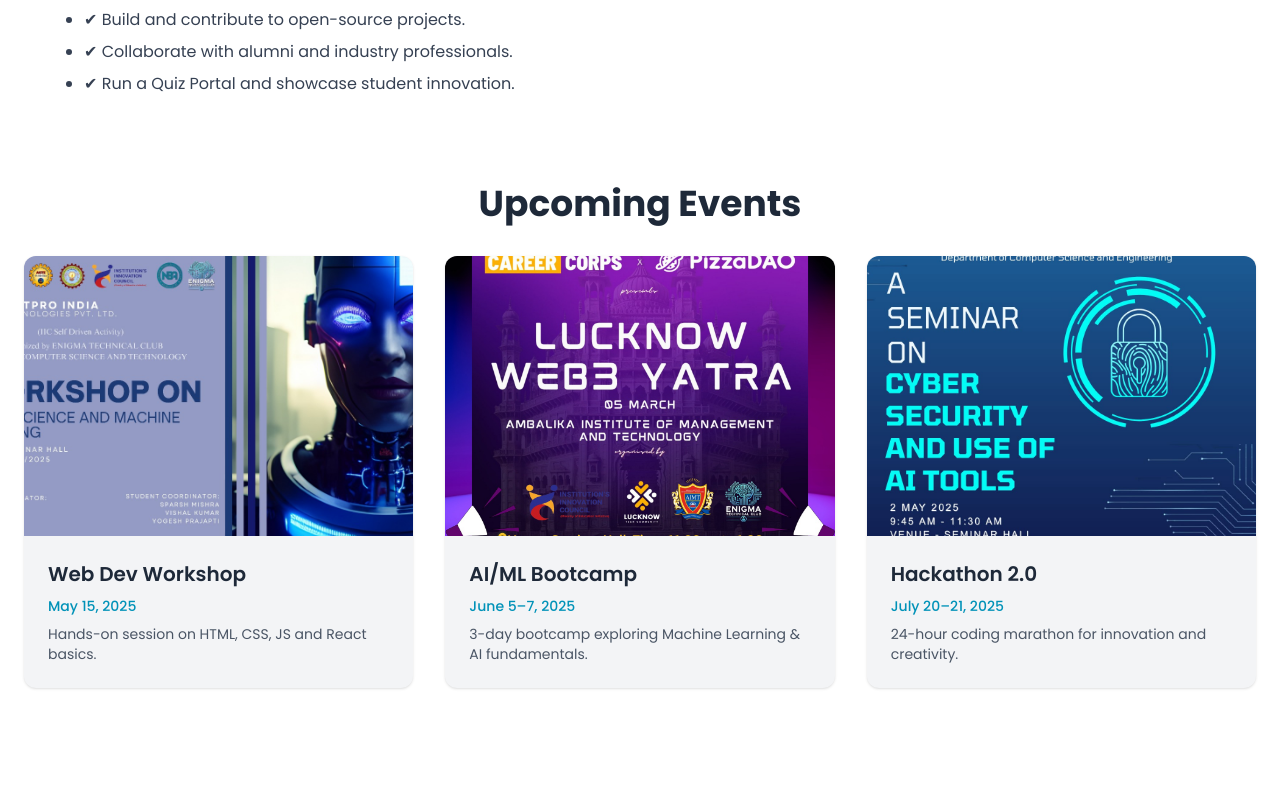
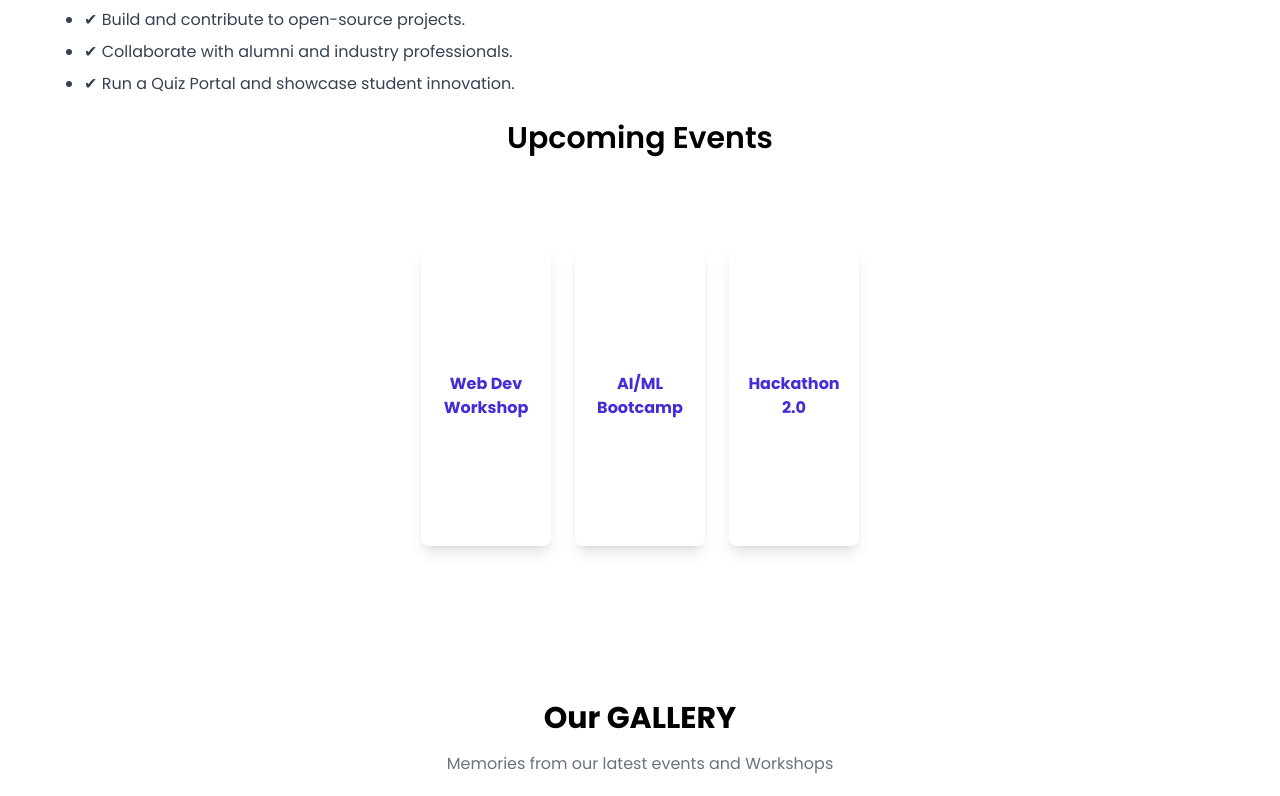
Before and after one commit to Jais-Abhi/Enigma, a React (Vite) app in the folder frontend/: page / in a window 1280 px wide. Shown: the part 984-1780 px from the top of the page. Built offline with nearby package versions, Linux system fonts and the light colour scheme.

Commit message:
home pagr Events updated

```diff
--- a/frontend/src/components/Header.jsx
+++ b/frontend/src/components/Header.jsx
@@ -17,7 +17,7 @@ export default function Header() {
         <Link to="/" className="flex items-center mr-4 md:mr-16">
           <img
             className="w-12 h-12 md:w-[4rem] md:h-[4rem]"
-            src="/enigma.png"
+            src="/enigma_logo.png"
             alt="Enigma Logo"
           />
           <p className="text-black text-lg md:text-2xl font-bold ml-2 md:ml-4">
@@ -34,7 +34,7 @@ export default function Header() {
                 { to: "/members", label: "Members" },
                 { to: "/gallery", label: "Gallery" },
                 { to: "/events", label: "Events" },
-                { to: "/about", label: "AboutUS" },
+                { to: "/about", label: "About Us" },
               ].map((item) => (
                 <Link
                   key={item.to}
@@ -78,7 +78,7 @@ export default function Header() {
               { to: "/members", label: "Members" },
               { to: "/gallery", label: "Gallery" },
               { to: "/events", label: "Events" },
-              { to: "/about", label: "AboutUS" },
+              { to: "/about", label: "About Us" },
             ].map((item) => (
               <Link
                 key={item.to}
--- a/frontend/src/components/Login.jsx
+++ b/frontend/src/components/Login.jsx
@@ -5,6 +5,7 @@ import { useNavigate } from "react-router-dom";
 import { useDispatch } from 'react-redux'; // ✔️ This is the correct source
 import { addUser } from "../slices/userSlice";
 import { BaseUrl } from "../utils/constant";
+import { motion } from "framer-motion";
 import axios from "axios";
 
 const Login = () => {
@@ -135,12 +136,14 @@ const Login = () => {
           placeholder="Password"
           className="p-2 m-2 border rounded"
         />
-        <button
+        <motion.button
           className="p-2 m-2 bg-green-600 text-white rounded text-2xl font-semibold cursor-pointer"
           onClick={() => handleButtonClick()}
+          whileHover={{scale:1.1}}
+          whileTap={{scale:0.8}}
         >
           {IsLoginInForm ? "Log In" : "Register"}
-        </button>
+        </motion.button>
         {errMessage && (
           <p className="text-red-600 m-2 font-bold">{errMessage}</p>
         )}
--- a/frontend/src/components/main/MainEvent.jsx
+++ b/frontend/src/components/main/MainEvent.jsx
@@ -1,60 +1,191 @@
-import React from "react";
+// import React from "react";
+
+// const events = [
+//   {
+//     title: "Web Dev Workshop",
+//     date: "May 15, 2025",
+//     description: "Hands-on session on HTML, CSS, JS and React basics.",
+//     image: "/event-1.jpg",
+//   },
+//   {
+//     title: "AI/ML Bootcamp",
+//     date: "June 5–7, 2025",
+//     description: "3-day bootcamp exploring Machine Learning & AI fundamentals.",
+//     image: "/event-2.jpg",
+//   },
+//   {
+//     title: "Hackathon 2.0",
+//     date: "July 20–21, 2025",
+//     description: "24-hour coding marathon for innovation and creativity.",
+//     image: "event-3.jpg",
+//   },
+// ];
+
+// const MainEvent = () => {
+//   return (
+//     <div className="bg-white px-4 md:px-6 pt-6 pb-10 mt-10">
+//       <div className="max-w-7xl mx-auto">
+//         <h2 className="text-2xl md:text-4xl font-bold text-center text-gray-800 mb-8">
+//           Upcoming Events
+//         </h2>
+
+//         <div className="grid gap-6 md:gap-8 grid-cols-1 md:grid-cols-2 lg:grid-cols-3">
+//           {events.map((event, index) => (
+//             <div
+//               key={index}
+//               className="bg-gray-100 rounded-xl overflow-hidden shadow-sm hover:shadow-md transition"
+//             >
+//               <img
+//                 src={event.image}
+//                 alt={event.title}
+//                 className="w-full h-70 object-cover"
+//               />
+//               <div className="p-4 md:p-6">
+//                 <h3 className="text-lg md:text-xl font-semibold text-gray-800 mb-2">
+//                   {event.title}
+//                 </h3>
+//                 <p className="text-sm text-cyan-600 font-medium mb-2">
+//                   {event.date}
+//                 </p>
+//                 <p className="text-gray-600 text-sm">{event.description}</p>
+//               </div>
+//             </div>
+//           ))}
+//         </div>
+//       </div>
+//     </div>
+//   );
+// };
+
+// export default MainEvent;
+
+// src/MainEvent.jsx
+
+
+
+
+// src/MainEvent.jsx
+import React, { useState } from 'react';
+import { motion, AnimatePresence } from 'framer-motion';
 
 const events = [
   {
-    title: "Web Dev Workshop",
-    date: "May 15, 2025",
-    description: "Hands-on session on HTML, CSS, JS and React basics.",
-    image: "/event-1.jpg",
+    name: "Web Dev Workshop",
+    description: "Hands-on session on HTML, CSS, JS and React basics. Learn the fundamentals of web development.",
   },
   {
-    title: "AI/ML Bootcamp",
-    date: "June 5–7, 2025",
-    description: "3-day bootcamp exploring Machine Learning & AI fundamentals.",
-    image: "/event-2.jpg",
+    name: "AI/ML Bootcamp",
+    description: "3-day bootcamp exploring Machine Learning & AI fundamentals. Dive deep into algorithms and neural networks."
   },
   {
-    title: "Hackathon 2.0",
-    date: "July 20–21, 2025",
-    description: "24-hour coding marathon for innovation and creativity.",
-    image: "event-3.jpg",
+    name: "Hackathon 2.0",
+    description: "24-hour coding marathon for innovation and creativity. Build amazing projects and solve real-world problems."
   },
 ];
 
 const MainEvent = () => {
   return (
-    <div className="bg-white px-4 md:px-6 pt-6 pb-10 mt-10">
-      <div className="max-w-7xl mx-auto">
-        <h2 className="text-2xl md:text-4xl font-bold text-center text-gray-800 mb-8">
-          Upcoming Events
-        </h2>
-
-        <div className="grid gap-6 md:gap-8 grid-cols-1 md:grid-cols-2 lg:grid-cols-3">
-          {events.map((event, index) => (
-            <div
-              key={index}
-              className="bg-gray-100 rounded-xl overflow-hidden shadow-sm hover:shadow-md transition"
-            >
-              <img
-                src={event.image}
-                alt={event.title}
-                className="w-full h-70 object-cover"
-              />
-              <div className="p-4 md:p-6">
-                <h3 className="text-lg md:text-xl font-semibold text-gray-800 mb-2">
-                  {event.title}
-                </h3>
-                <p className="text-sm text-cyan-600 font-medium mb-2">
-                  {event.date}
-                </p>
-                <p className="text-gray-600 text-sm">{event.description}</p>
-              </div>
-            </div>
-          ))}
-        </div>
-      </div>
+    <div>
+      <p className='flex flex-col text-center text-3xl font-semibold' >Upcoming Events</p>
+      <div className=" h-[30rem] flex flex-wrap items-center justify-center p-8 gap-6">
+      {events.map((event, index) => (
+        <EventCard
+          key={index} // In a real app, use a unique ID from your event data if available
+          name={event.name}
+          description={event.description}
+        />
+      ))}
+    </div>
     </div>
   );
 };
 
+// Internal component for the individual event card
+const EventCard = ({ name, description }) => {
+  const [isHovered, setIsHovered] = useState(false);
+
+  // Define dimensions for no hover and hover states
+  const cardVariants = {
+    initial: { width: '130px', height: '300px' }, // Small initial state
+    hovered: { width: '400px', height: '400px' },  // Expanded state (adjust as needed)
+  };
+
+  // Variants for the initial name display (fade out)
+  const nameVariants = {
+    visible: { opacity: 1, y: 0 },
+    hidden: { opacity: 0, y: -20, transition: { duration: 2 } } // Fast fade out
+  };
+
+  // Variants for the description content (fade and slide in)
+  const descriptionVariants = {
+    hidden: { opacity: 0, y: 20 }, // Start slightly below and transparent
+    visible: { opacity: 1, y: 0, transition: { duration: 0.4, delay: 0.2 } }, // Fade and slide in
+    exit: { opacity: 0, y: 20, transition: { duration: 0.2 } } // Fade and slide out
+  };
+
+  return (
+    <motion.div
+      className="relative rounded-lg shadow-lg bg-white overflow-hidden cursor-pointer flex flex-col justify-center items-center p-2" // Added p-2
+      onHoverStart={() => setIsHovered(true)}
+      onHoverEnd={() => setIsHovered(false)}
+      initial="initial"
+      animate={isHovered ? "hovered" : "initial"}
+      variants={cardVariants}
+      transition={{ duration: 0.4, ease: "easeInOut" }} // Overall card animation
+    >
+      {/* Content Area - this div will handle the internal layout */}
+      <div className="relative w-full h-full flex flex-col justify-center items-center text-center">
+        {/* Name (visible when not hovered) */}
+        <AnimatePresence>
+          {!isHovered && (
+            <motion.div
+              key="initial-name" // Key for AnimatePresence to track
+              variants={nameVariants}
+              initial="visible"
+              animate="visible"
+              exit="hidden" // Animates to hidden when isHovered becomes true
+              className="absolute inset-0 flex items-center justify-center text-indigo-700 font-bold text-base [word-break:break-word]" // text-center is handled by parent flex
+            >
+              {name}
+            </motion.div>
+          )}
+        </AnimatePresence>
+
+        {/* Description (visible when hovered) */}
+        <AnimatePresence>
+          {isHovered && (
+            <motion.div
+              key="description-content" // Key for AnimatePresence to track
+              variants={descriptionVariants}
+              initial="hidden"
+              animate="visible"
+              exit="exit" // Animates to hidden when isHovered becomes false
+              className="absolute inset-0 flex flex-col justify-center items-center p-2 bg-blue-50 text-blue-800" // Added p-2
+            >
+              <motion.div
+                initial={{ opacity: 0 }}
+                animate={{ opacity: 1 }}
+                exit={{ opacity: 0 }}
+                transition={{ duration: 0.2, delay: 0.3 }} // Delay slightly after parent fades in
+                className="text-indigo-600 font-bold mb-1 text-base"
+              >
+                {name}
+              </motion.div>
+              <motion.div
+                initial={{ opacity: 0 }}
+                animate={{ opacity: 1 }}
+                exit={{ opacity: 0 }}
+                transition={{ duration: 0.2, delay: 0.4 }} // Delay slightly more
+                className="text-sm leading-snug"
+              >
+                {description}
+              </motion.div>
+            </motion.div>
+          )}
+        </AnimatePresence>
+      </div>
+    </motion.div>
+  );
+};
+
 export default MainEvent;
```
Also changed, not shown: frontend/public/enigma.png (deleted), 1 other file (tests, documents, lock files or other folders).
